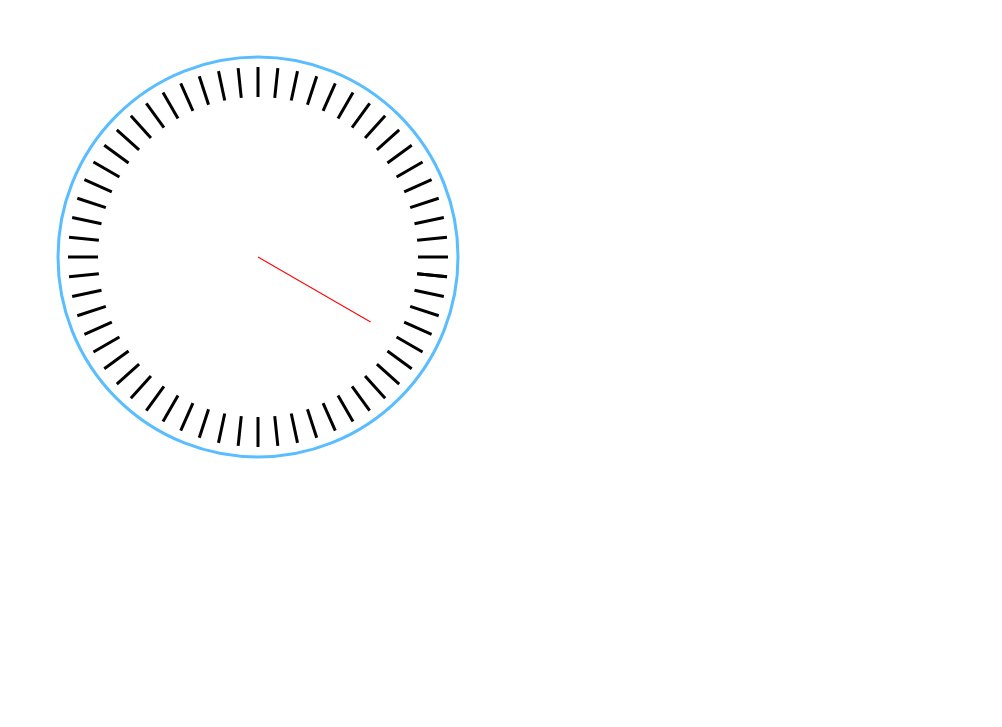
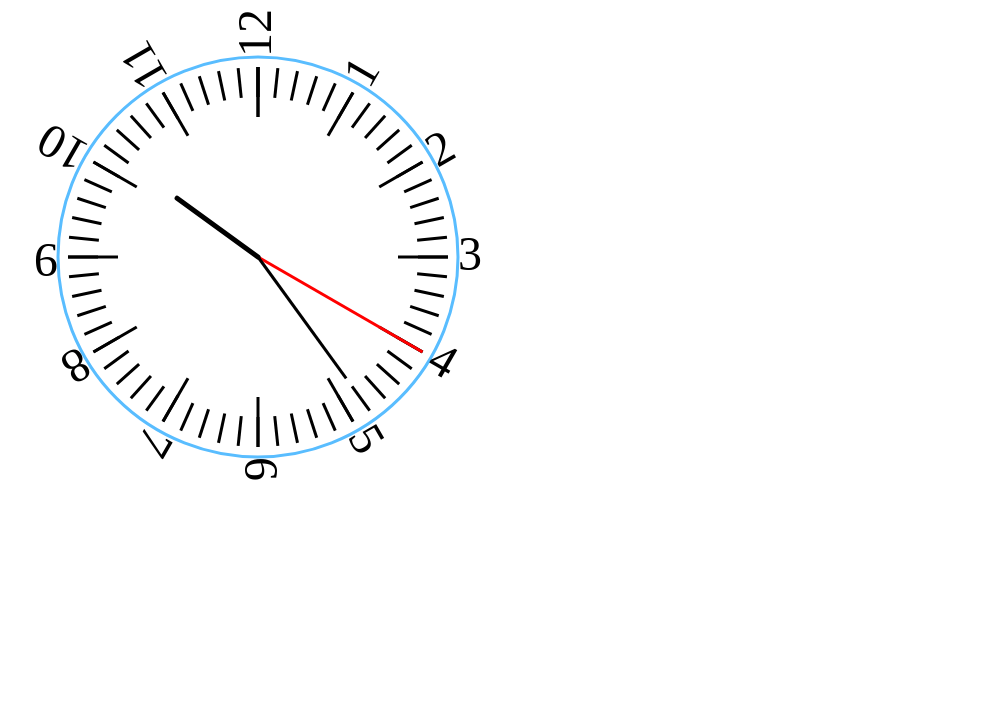
Before and after one commit to weboson/CanvasClock, a plain HTML site: page index.html in a window 1280 px wide. Shown: the part 73-800 px from the top of the page, without its empty margins (0-1002 px from the left). Drawn offline with Linux system fonts and the light colour scheme.

Commit message:
Minute and hour hands and numbers

```diff
--- a/index.html
+++ b/index.html
@@ -7,7 +7,7 @@
     <title>CANVAS: Пример "Анимированные часы" из: https://developer.mozilla.org/ru/docs/Web/API/Canvas_API/Tutorial/Basic_animations#%D0%B0%D0%BD%D0%B8%D0%BC%D0%B8%D1%80%D0%BE%D0%B2%D0%B0%D0%BD%D0%BD%D1%8B%D0%B5_%D1%87%D0%B0%D1%81%D1%8B</title>
 </head>
 <body onload="draw();">
-    <h1>CANVAS: Пример "Анимированные часы" из <a href="https://developer.mozilla.org/ru/docs/Web/API/Canvas_API/Tutorial/Basic_animations#%D0%B0%D0%BD%D0%B8%D0%BC%D0%B8%D1%80%D0%BE%D0%B2%D0%B0%D0%BD%D0%BD%D1%8B%D0%B5_%D1%87%D0%B0%D1%81%D1%8B">MDN руководства</a></h1>
+    <h1>CANVAS: Пример <a href="https://developer.mozilla.org/ru/docs/Web/API/Canvas_API/Tutorial/Basic_animations#%D0%B0%D0%BD%D0%B8%D0%BC%D0%B8%D1%80%D0%BE%D0%B2%D0%B0%D0%BD%D0%BD%D1%8B%D0%B5_%D1%87%D0%B0%D1%81%D1%8B">"Анимированные часы"</a>  из <a href="https://developer.mozilla.org/ru/docs/Web/API/Canvas_API/Tutorial/Basic_animations#%D0%B0%D0%BD%D0%B8%D0%BC%D0%B8%D1%80%D0%BE%D0%B2%D0%B0%D0%BD%D0%BD%D1%8B%D0%B5_%D1%87%D0%B0%D1%81%D1%8B">MDN руководства</a></h1>
     <canvas id="canvas" width="500" height="500"></canvas>
 
     <script src="script.js"></script>
--- a/script.js
+++ b/script.js
@@ -16,12 +16,11 @@
 //! 1 -- анимация в цикле
 //! 2 -- в каждой итерации мы сначала очищаем canvas (от предыдущей анимации)
 //! 3 -- в каждой итерации мы ресуем новую позцию стрелки
-//! 4 -- не зыбывем указать точку отсчета для переворачивания (анимации) стрелки - save() и resore()
+//! 4 -- не зыбывем указать точку отсчета для переворачивания (анимации) стрелки - save() и restore()
 
 
 let сanvas = document.querySelector('#canvas');
 let ctx = canvas.getContext('2d');
-
 function draw() {
     if (canvas.getContext){ // проверка на поддержку canvas
 // просит браузер запланировать перерисовку на следующем кадре анимации.
@@ -32,20 +31,17 @@ function draw() {
 }
 
 
-//! метод радиального расчета (degrees) - необходимые градусы
+//! метод для радиального расчета (degrees) - необходимые градусы
 function getRadians(degrees) {
     return (Math.PI / 180) * degrees;
   }
 
 
-
 function clock() {
-//! каждый раз очищать предыдущий рендеринг в цикле
+//! сохранить ПУСТОЕ состояние
+  ctx.save();
+// каждый раз очищать предыдущий рендеринг в цикле (БЕЗ НЕГО РАБОТАЕТ, ТАК КАК УЖЕ СОХРАНИЛИ ПУСТОЙ ХОЛСТ)
   ctx.clearRect(0,0,500,500); // clear canvas
-//! сохранить
-  ctx.save();
-
-
   //! -------------ЦИФЕРБЛАТ-------------------
   //! *********нарисуем (голубую) окружность
     //     ctx.arc(
@@ -66,25 +62,45 @@ function clock() {
   //! ***********создадим 60 шкал
   // в уме: окружность радиусом 200
   //! цикл постройки всех 60-ти шкал
+  ctx.rotate((Math.PI / 180) * -96); // -96 чтобы 12 была наверху - выровнять позцию
   for(let i = 0; i <= 60; i++) { // 60 раз нарисовать шкалу (60 секудн)
-    // поворот шкалы по окуржности
+
+
     //! порядок важен
     ctx.strokeStyle = 'black' // цвет контура
     // поворот по оси (в радианах)
+    // поворот шкалы по окружности
     ctx.rotate((Math.PI / 180) * 6); // 60 шкал с интервалом по 6 пискселей между ними
+
+    // обычные шкалы
     ctx.beginPath();
     ctx.moveTo(160,0); // точка пера
     ctx.lineTo(190,0); // линия до указанной координатной точки
     ctx.stroke(); // заливка
 
+
+    // длинные шкалы (каждый 5-й)
+    if (i%5 == 0 && i <= 60) {
+      ctx.beginPath();
+      ctx.moveTo(140,0); // точка пера
+      ctx.lineTo(190,0); // линия до указанной координатной точки
+      ctx.stroke(); // заливка
+    }
   }
 
-//! воссстановливать пустой (без стрелки) циферблат
+  //! Цифры 1 - 12
+  for(let d = 1; d <= 12; d++) {
+    ctx.rotate((Math.PI / 180) * 30); // 60 шкал с интервалом по 6 пискселей между ними
+    ctx.font = "48px serif";
+    ctx.textBaseline = "middle";
+    ctx.fillText(`${d}`, 200, 0);
+
+  }
+
+//! воссстановливать пустой холст (без стрелки и циферблата), но можно и затертый (ctx.clearRect())
 ctx.restore()
 
 //! -------------СТРЕЛКА СЕКУНДНАЯ-------------
-
-  ctx.strokeStyle = 'red' // цвет контура стрелки
 //! сохранил состояние все что было до него,
 //! и так как в конце (цикла) постянный сброс (restore),
 //! соответсвенно сохранятся будет пустой циферблат,
@@ -93,28 +109,74 @@ ctx.restore()
 //! будет отсчет с НУЛЕВОЙ ПОЗИЦЕЙ.
 //! 0 + 10, 0 + 20, 0 + 30, 0 + 40 И ТАК ДВИЖЕТСЯ (рисуется) СТРЕЛКА ПО 10
 
-ctx.save() // сохранить ПОЗИЦИЯ ХОЛСТА (rotate(270гр.))
+ctx.save() // сохранить пустой холст и позицию оси(rotate())
 
 
 // переместили холст (саму ось) по центру круга
   ctx.translate(250, 250);  //! ДЛЯ СТРЕЛКИ
-
   //окружность радиусом 200
 
+//! данные
   // секунды
-  let sec = new Date().getSeconds()
+  let seconds = new Date().getSeconds();
+  // минуты
+  let minutes = new Date().getMinutes();
+  // часы
+  let hours = new Date().getHours();
+  hours =     hours>=12 ? hours-12 : hours; // чтобы часовая стрелка выше 12 сбрасывала счет
+
+
  // повернем холст вместе со стрелкой
-// 90 чтобы стрелка была повернута как на часах 0 это  270 градусов
-      ctx.rotate(getRadians((sec * 6) - 90) ); // 60 шкал с интервалом по 6 пискселей между ними
+// - 90 чтобы стрелка была повернута как на часах 0 это  270 градусов
+      ctx.strokeStyle = 'red' // цвет контура стрелки
+      ctx.rotate(getRadians((seconds * 6) - 90) ); // 60 шкал с интервалом по 6 пискселей между ними
 
       ctx.beginPath();
+      ctx.lineWidth = '3'// ширина контура
+      ctx.moveTo(0,0); // точка пера в центре холста (круга)
+      ctx.lineTo(190,0); // линия до указанной координатной точки
+      ctx.stroke(); // заливка
+      ctx.closePath()
 
+//! восстановить состояние до save() - пустой холст
+      ctx.restore();
+
+//! -------------СТРЕЛКА МИНУТНАЯ-------------
+//! снова сохранить то, что восстановили - пустой холст
+      ctx.save();
+
+
+      ctx.strokeStyle = 'black' // цвет контура стрелки
+      ctx.beginPath();
+      ctx.translate(250, 250);  // центр круга
+      ctx.rotate(getRadians((minutes * 6) + 270) ); // 60 шкал с интервалом по 6 пискселей между ними
+      ctx.lineWidth = '3'// ширина контура
       ctx.moveTo(0,0); // точка пера в центре холста (круга)
-      ctx.lineTo(130,0); // линия до указанной координатной точки
+      ctx.lineTo(150,0); // линия до указанной координатной точки
       ctx.stroke(); // заливка
 
-//! восстановить состояние до save() - пустой циферблат часов
+//! снова сбросить до пустого холста
       ctx.restore();
+
+
+//! -------------СТРЕЛКА ЧАСОВАЯ-------------
+//! снова сохранить то, что восстановили - пустой холст
+ctx.save();
+
+
+ctx.strokeStyle = 'black' // цвет контура стрелки
+ctx.beginPath();
+ctx.translate(250, 250);  // центр круга
+ctx.rotate(getRadians((hours * 6) - 180) ); // 60 шкал с интервалом по 6 пискселей между ними
+ctx.lineWidth = '5'// ширина контура
+ctx.moveTo(0,0); // точка пера в центре холста (круга)
+ctx.lineTo(100,0); // линия до указанной координатной точки
+ctx.lineCap = "round";
+ctx.stroke(); // заливка
+
+//! снова сбросить до пустого холста
+ctx.restore();
+
 //! запустить в цикл
   window.requestAnimationFrame(clock);
 }
```
